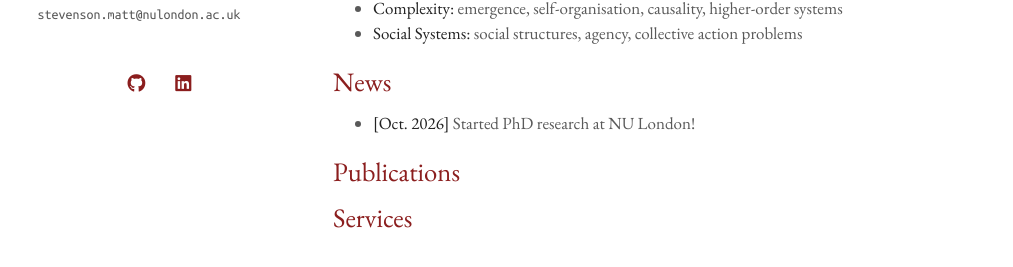
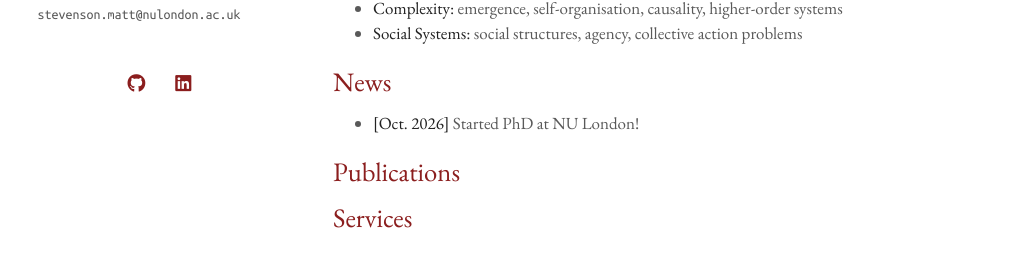
Before and after one commit to mattstevenson22/mattstevenson22.github.io, a Jekyll site: the page built from index.md, in a window 1280 px wide. Shown: the part 356-623 px from the top of the page, without its empty margins (137-1150 px from the left). Built offline with Jekyll 4.4.1, drawn with Linux system fonts in a browser that asks for light colours; a style sheet for code colours, icons or effects is not loaded.

Commit message:
Update PhD research entry in index.md

```diff
--- a/index.md
+++ b/index.md
@@ -16,4 +16,4 @@ Outside my research I enjoy walking in the English countryside, cooking Cantones
 
 ## News
 
-- **[Oct. 2026]** Started PhD research at NU London!
+- **[Oct. 2026]** Started PhD at NU London!
```
